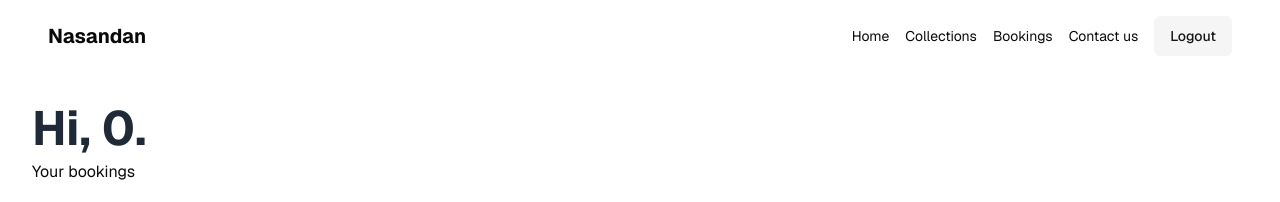
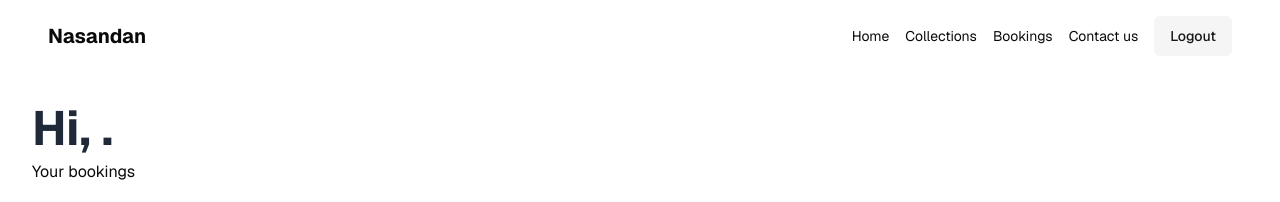
Before and after one commit to sammyodiagbe/nasandanrentals, a Next.js app: page /bookings in a window 1280 px wide. Shown: the top 202 px of the page. Built offline with nearby package versions, Linux system fonts and the light colour scheme; no server answers.

Commit message:
fixing ui bugs

```diff
--- a/app/actions.ts
+++ b/app/actions.ts
@@ -28,7 +28,7 @@ export const signUpAction = async (formData: FormData) => {
     options: {
       emailRedirectTo: `${origin}`,
       data: {
-        first_name: name,
+        full_name: name,
       },
     },
   });
--- a/app/bookings/page.tsx
+++ b/app/bookings/page.tsx
@@ -39,15 +39,14 @@ const BookingsPage = () => {
 
   const fetchUserBookings = async () => {
     const bookings = await getUserBookings();
-    console.log(bookings);
     setBookings(bookings);
   };
+
+  const name = user?.user_metadata.full_name;
   return (
     <main className="lg:container py-8">
       <div className="mb-8 space-y-2">
-        <h1 className="text-5xl font-bold text-gray-800">
-          Hi, {user?.user_metadata.first_name | user?.user_metadata.name}.
-        </h1>
+        <h1 className="text-5xl font-bold text-gray-800">Hi, {name}.</h1>
         <h1>Your bookings</h1>
       </div>
 
```
